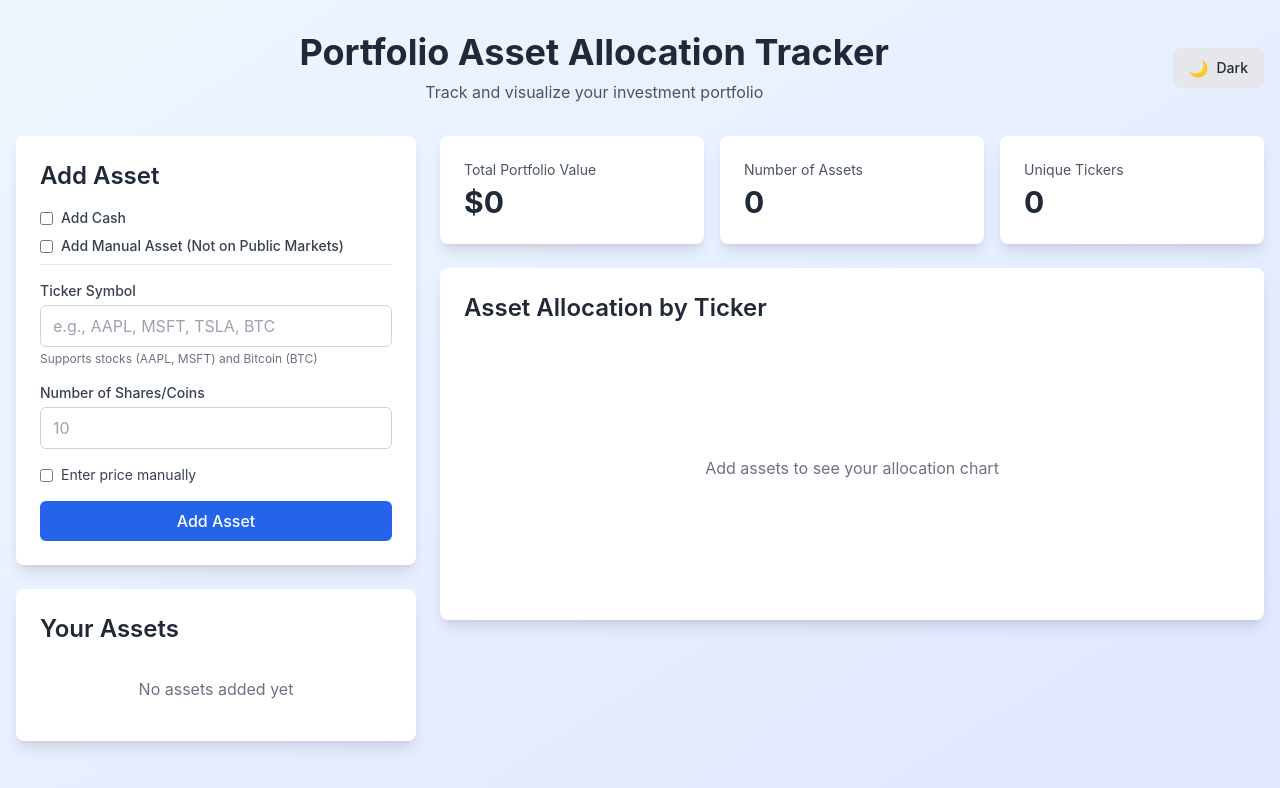
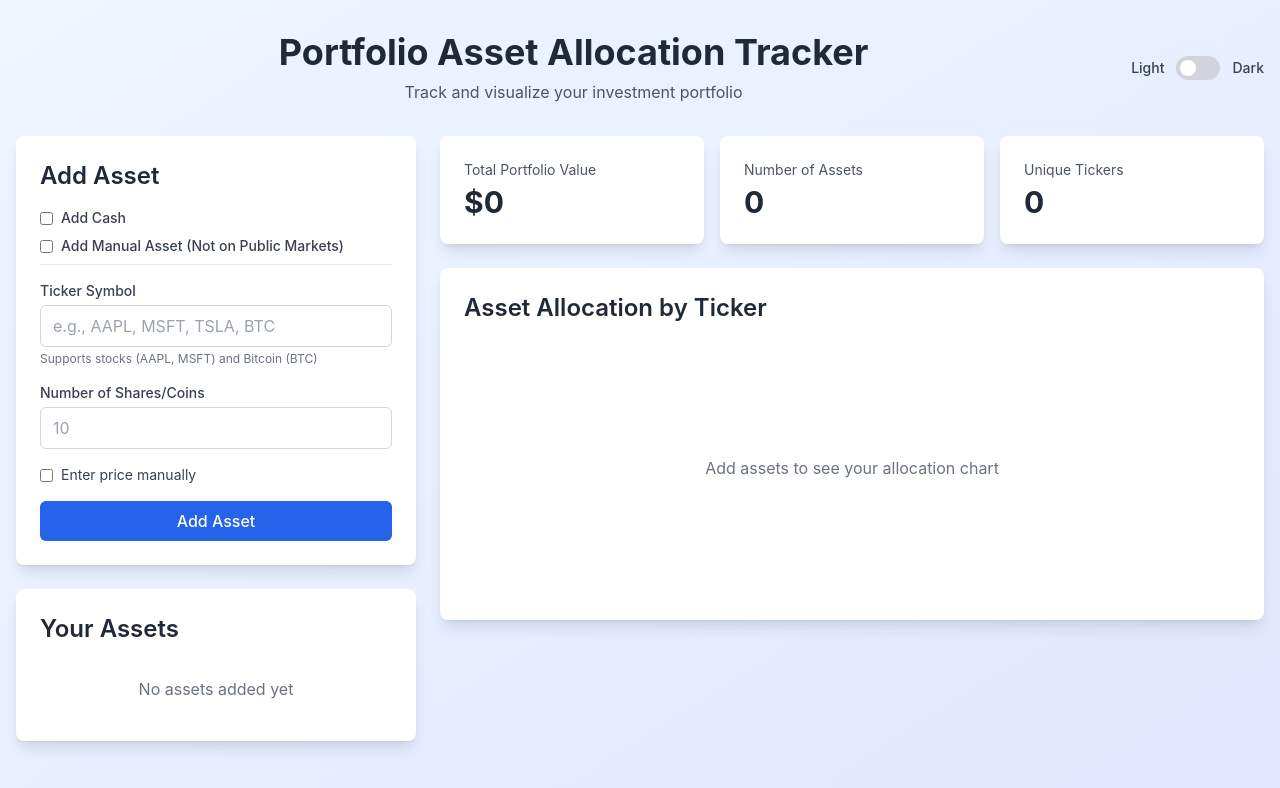
Before and after one commit to dannypinto96/Portfolio-Allocation, a React (Vite) app: page / in a window 1280 px wide. Shown: the top 788 px of the page. Built offline with nearby package versions, Linux system fonts and the light colour scheme.

Commit message:
Replace dark mode button with clear on/off toggle switch

```diff
--- a/src/App.jsx
+++ b/src/App.jsx
@@ -172,10 +172,11 @@
 
   // Apply dark mode class to document when darkMode changes
   useEffect(() => {
+    const root = document.documentElement
     if (darkMode) {
-      document.documentElement.classList.add('dark')
+      root.classList.add('dark')
     } else {
-      document.documentElement.classList.remove('dark')
+      root.classList.remove('dark')
     }
     localStorage.setItem('darkMode', darkMode.toString())
   }, [darkMode])
@@ -562,14 +563,28 @@
             </h1>
             <p className="text-gray-600 dark:text-gray-300">Track and visualize your investment portfolio</p>
           </div>
-          <button
-            onClick={() => setDarkMode(!darkMode)}
-            className="px-4 py-2 bg-gray-200 dark:bg-gray-700 text-gray-800 dark:text-white rounded-lg hover:bg-gray-300 dark:hover:bg-gray-600 transition-colors flex items-center gap-2"
-            title={darkMode ? "Switch to light mode" : "Switch to dark mode"}
-          >
-            {darkMode ? '☀️' : '🌙'}
-            <span className="text-sm font-medium">{darkMode ? 'Light' : 'Dark'}</span>
-          </button>
+          <div className="flex items-center gap-3">
+            <span className="text-sm font-medium text-gray-700 dark:text-gray-300">Light</span>
+            <button
+              onClick={() => {
+                const newDarkMode = !darkMode
+                setDarkMode(newDarkMode)
+              }}
+              className={`relative inline-flex h-6 w-11 items-center rounded-full transition-colors focus:outline-none focus:ring-2 focus:ring-blue-500 focus:ring-offset-2 ${
+                darkMode ? 'bg-blue-600' : 'bg-gray-300'
+              }`}
+              role="switch"
+              aria-checked={darkMode}
+              aria-label="Toggle dark mode"
+            >
+              <span
+                className={`inline-block h-4 w-4 transform rounded-full bg-white transition-transform ${
+                  darkMode ? 'translate-x-6' : 'translate-x-1'
+                }`}
+              />
+            </button>
+            <span className="text-sm font-medium text-gray-700 dark:text-gray-300">Dark</span>
+          </div>
         </div>
 
         <div className="grid grid-cols-1 lg:grid-cols-3 gap-6">
```
